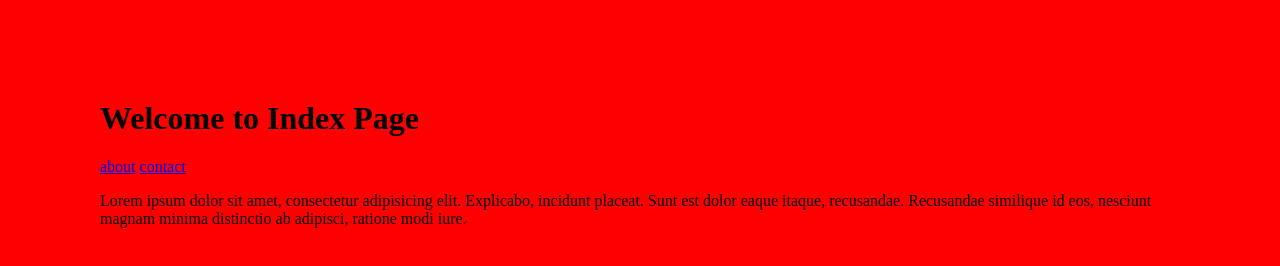
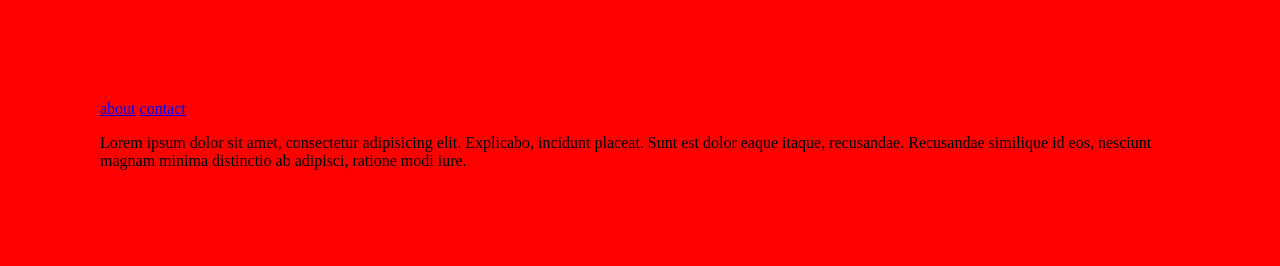
Before and after one commit to maz76/project, a plain HTML site: page index.html in a window 1280 px wide. Drawn offline with Linux system fonts and the light colour scheme.

Commit message:
update index.html

```diff
--- a/index.html
+++ b/index.html
@@ -6,9 +6,7 @@
     <link rel="stylesheet" href="css/style.css">
   </head>
   <body>
-    <h1>
-      Welcome to Index Page
-    </h1>
+
     <header>
       <nav>
         <a href="about.html">about</a>
```
